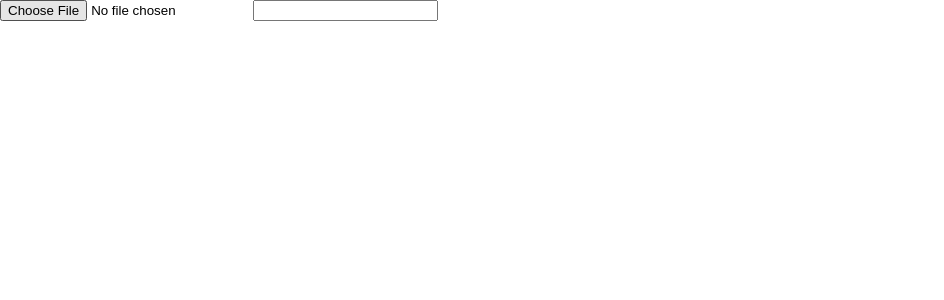
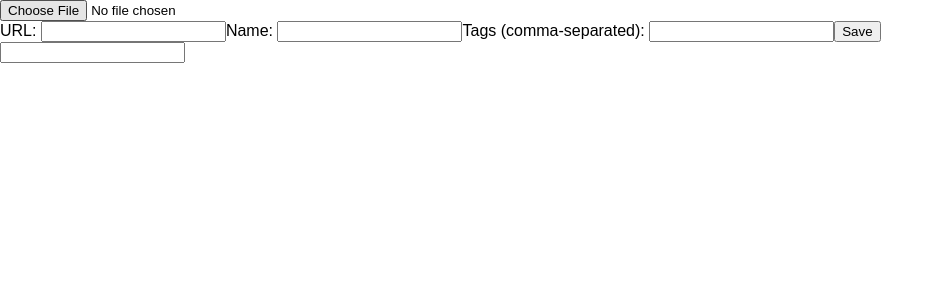
Before and after one commit to jessepinho/bookmarkables, a React (Create React App) app: page / in a window 1280 px wide. Shown: the top 300 px of the page, without its empty margins (0-944 px from the left). Built offline with nearby package versions, Linux system fonts and the light colour scheme; the HTML template or start-up script is replaced by a standard one.

Commit message:
feat: start a form for adding bookmarks

```diff
--- /dev/null
+++ b/src/AddBookmarkForm.tsx
@@ -0,0 +1,19 @@
+import * as React from 'react';
+import { Bookmark } from './schema';
+
+interface Props {
+  onAdd(bookmark: Bookmark): void;
+}
+
+const AddBookmarkForm = ({ onAdd }: Props) => {
+  return (
+    <form>
+      <label>URL: <input type="text" /></label>
+      <label>Name: <input type="text" /></label>
+      <label>Tags (comma-separated): <input type="text" /></label>
+      <input type="submit" value="Save" onClick={() => onAdd()} />
+    </form>
+  );
+};
+
+export default AddBookmarkForm;
--- a/src/App.tsx
+++ b/src/App.tsx
@@ -1,5 +1,6 @@
 import * as React from 'react';
 
+import AddBookmarkForm from './AddBookmarkForm';
 import { Registry } from './schema';
 import Search from './Search';
 import Upload from './Upload';
@@ -36,6 +37,7 @@ export default class App extends React.Component<{}, State> {
     return (
       <React.Fragment>
         <Upload onUpload={this.handleUpload} onError={console.error} />
+        <AddBookmarkForm onAdd={console.log} />
         {this.state.registry && <Search registry={this.state.registry} />}
       </React.Fragment>
     );
```
Also changed, not shown: src/setupTests.ts (added, +4 -0 lines), 1 other file (tests, documents, lock files or other folders).
